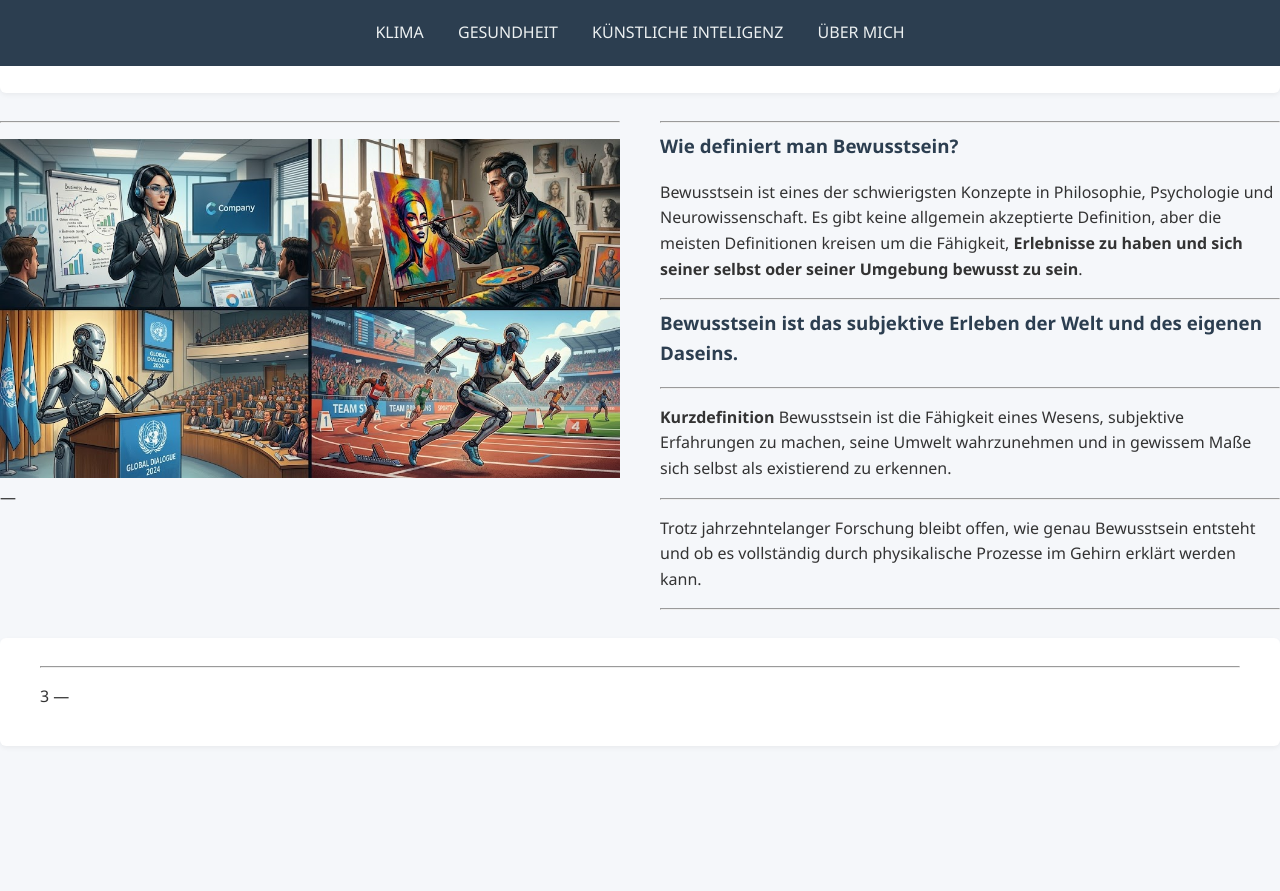
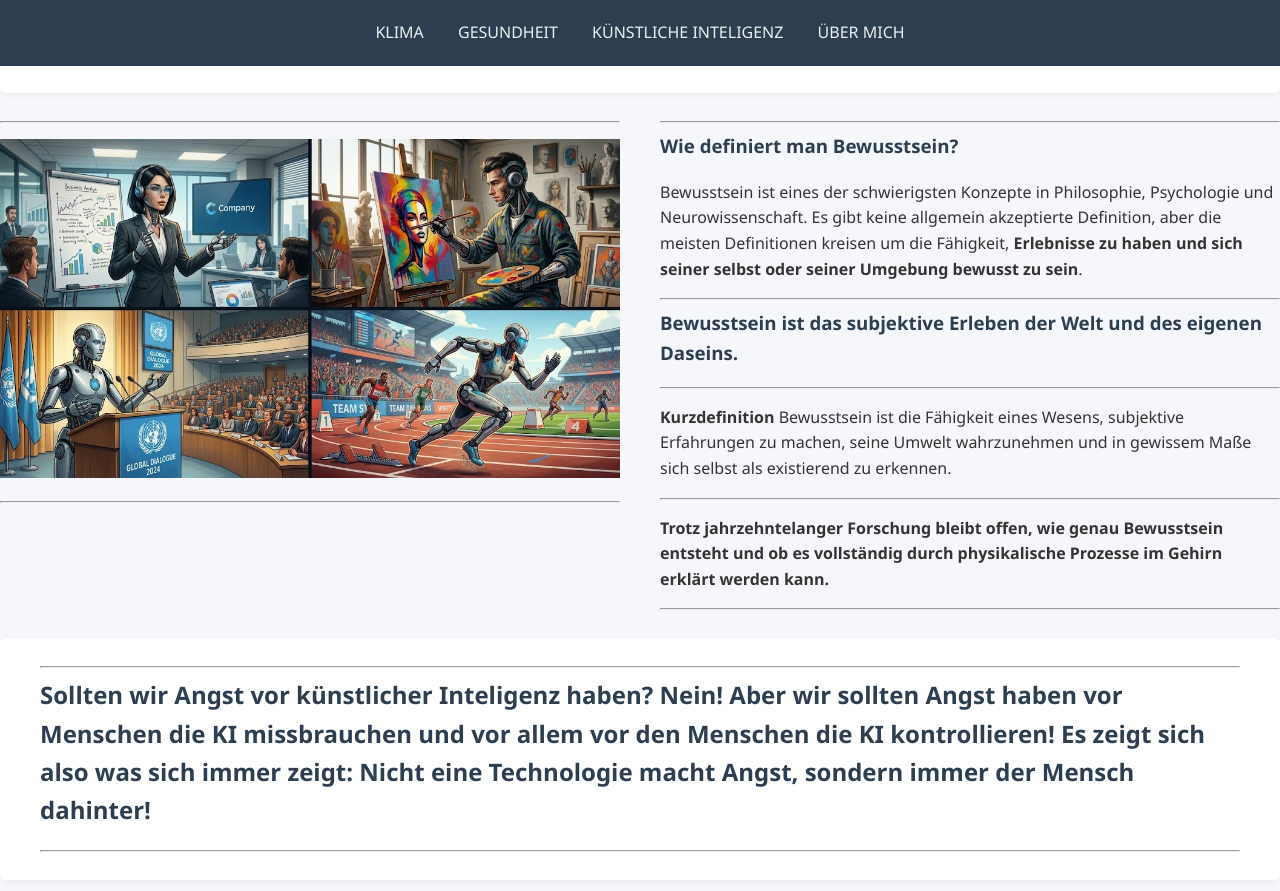
Before and after one commit to TheGermanTruth/TheGermanTruth, a Jekyll site: the page built from kiai.md, in a window 1280 px wide and 900 px high, scrolled down 7315 px. Shown: the top 891 px of the window. Built offline with Jekyll 4.4.1, drawn with Linux system fonts in a browser that asks for light colours; before the commit the page ends 8081 px from its top, so only the background shows below that.

Commit message:
Update kiai.md

```diff
--- a/kiai.md
+++ b/kiai.md
@@ -1,6 +1,6 @@
 ---
 layout: default
-title: "In Planung"
+title: "Künstliche Inteligenz"
 ---
 
 Hier wird noch gearbeitet!
@@ -440,7 +440,9 @@
 <div class="column" markdown="1">
 
 ---
+
 ![Altag 2063]({{ '/images/handlung.jpg' | relative_url }}){: width="100%"}
+
 ---
 
 </div>
@@ -448,6 +450,7 @@
 <div class="column" markdown="1">
 
 ---
+
 ### Wie definiert man Bewusstsein?
 
 Bewusstsein ist eines der schwierigsten Konzepte in Philosophie, Psychologie und Neurowissenschaft. Es gibt keine allgemein akzeptierte Definition, aber die
@@ -464,7 +467,7 @@
 
 ---
 
-Trotz jahrzehntelanger Forschung bleibt offen, wie genau Bewusstsein entsteht und ob es vollständig durch physikalische Prozesse im Gehirn erklärt werden kann.
+**Trotz jahrzehntelanger Forschung bleibt offen, wie genau Bewusstsein entsteht und ob es vollständig durch physikalische Prozesse im Gehirn erklärt werden kann.**
 
 ---
 
@@ -475,7 +478,8 @@
 <div class="section one-column" markdown="1">
 
 ---
-3
+## Sollten wir Angst vor künstlicher Inteligenz haben? **Nein!** Aber wir sollten Angst haben vor Menschen die KI missbrauchen und vor allem vor den Menschen die KI kontrollieren! Es zeigt sich also was sich **immer** zeigt: Nicht eine Technologie macht Angst, sondern **immer** der Mensch dahinter!
+
 ---
 
 </div>
```
